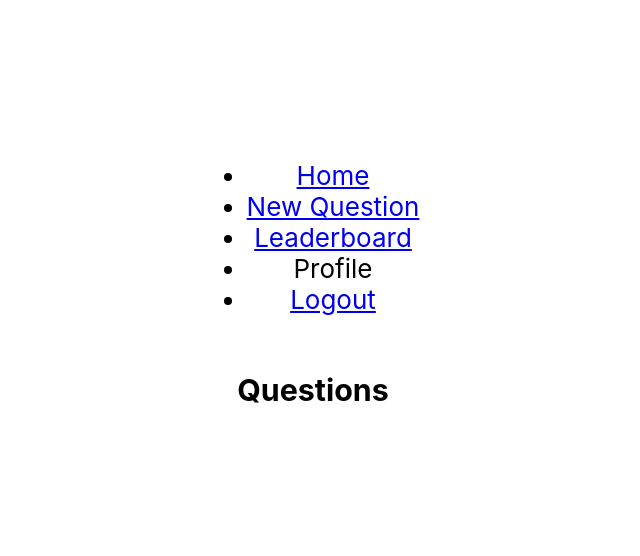
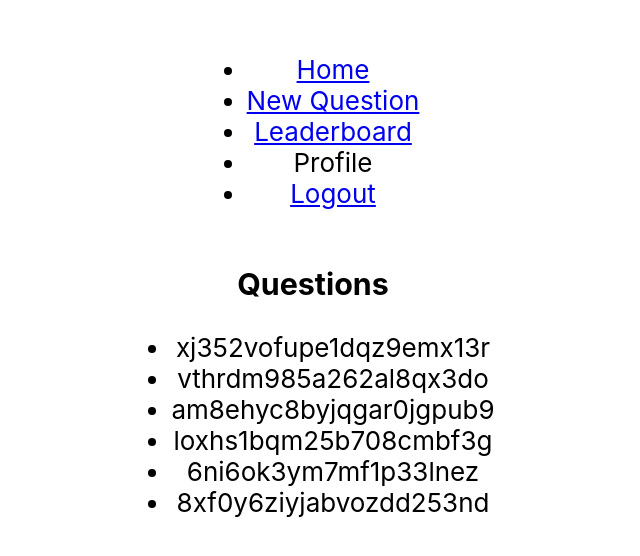
Before and after one commit to Widell79/would-you-rather, a React (Create React App) app: page / in a window 1280 px wide. Shown: the part 114-670 px from the top of the page, without its empty margins (327-967 px from the left). Built offline with nearby package versions, Linux system fonts and the light colour scheme.

Commit message:
feat: map questions

```diff
--- a/src/components/Home.js
+++ b/src/components/Home.js
@@ -5,12 +5,27 @@ import { selectQuestions } from "../features/questions/questionsSlice";
 
 export function Home() {
   const dispatch = useDispatch();
+  const questions = useSelector(selectQuestions);
+
+  function mapStateToList(questions) {
+    return {
+      questionsIds: Object.keys(questions).sort(
+        (a, b) => questions[b].timestamp - questions[a].timestamp
+      ),
+    };
+  }
+
+  const questionList = mapStateToList(questions);
+  console.log(questionList);
 
   return (
     <div>
       <h3 className="center">Questions</h3>
-
-      <ul className="dashboard-list"></ul>
+      <ul className="dashboard-list">
+        {questionList.questionsIds.map((id) => (
+          <li key={id}>{id}</li>
+        ))}
+      </ul>
     </div>
   );
 }
--- a/src/features/questions/questionsSlice.js
+++ b/src/features/questions/questionsSlice.js
@@ -32,6 +32,6 @@ export const { receive_questions } = questionsSlice.actions;
 // The function below is called a selector and allows us to select a value from
 // the state. Selectors can also be defined inline where they're used instead of
 // in the slice file. For example: `useSelector((state) => state.counter.value)`
-export const selectQuestions = (state) => state;
+export const selectQuestions = (state) => state.questions;
 
 export default questionsSlice.reducer;
```
